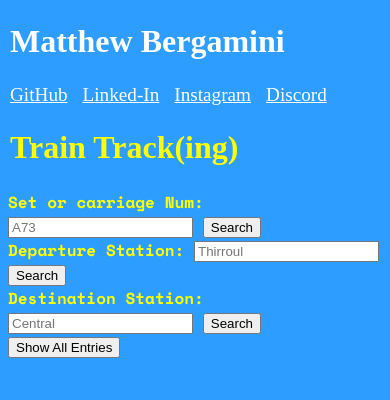
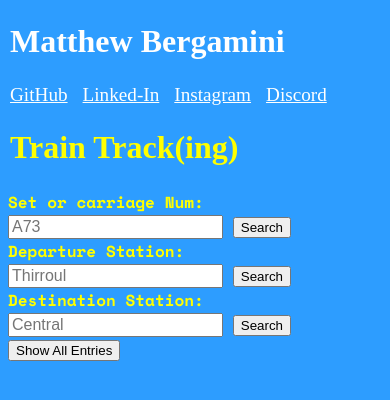
Before and after one commit to BergaDev/TrainTracking, a PHP site: page /index.php in a window 390 px wide. Shown: the top 400 px of the page. Run offline with PHP 8.4, Linux system fonts and the light colour scheme; data that the repository does not hold is empty; a stand-in replaces the project's code that opens the database connection; some web fonts are replaced.

Commit message:
Input size to stop phone zoom

```diff
--- a/index.css
+++ b/index.css
@@ -92,6 +92,12 @@ td {
     font-family: 'pixer';
 }
 
+@media (max-width: 768px) {
+    input {
+        font-size: 16px;
+    }
+}
+
 a:link {
     color: white;
 }
```
